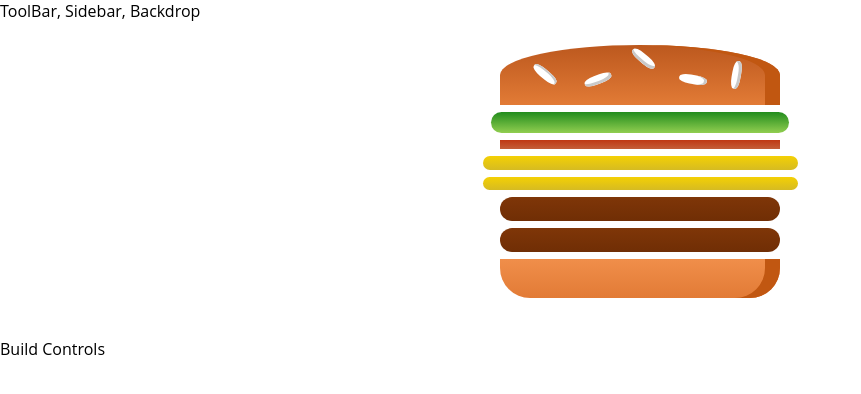
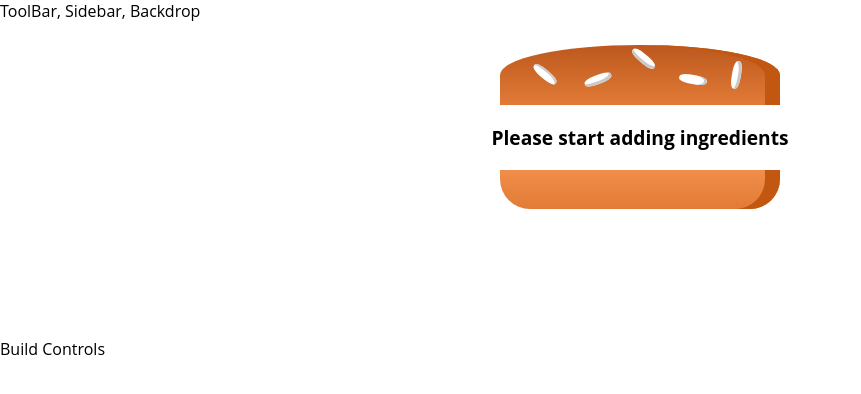
Before and after one commit to aniketstiwari/burger_application, a React (Create React App) app: page / in a window 1280 px wide. Shown: the top 394 px of the page, without its empty margins (0-861 px from the left). Built offline with nearby package versions, Linux system fonts and the light colour scheme; the HTML template or start-up script is replaced by a standard one.

Commit message:
[130] Clculating the ingredient sum dynamically

```diff
--- a/src/components/Burger/Burger.js
+++ b/src/components/Burger/Burger.js
@@ -5,11 +5,17 @@
 const Burger = (props) => {
     //Convert object to array
     // We will extract the keys of a given object and turn that into array
-    const transformedIngredients = Object.keys(props.ingredients).map(igKey => {
+    let transformedIngredients = Object.keys(props.ingredients).map(igKey => {
         return [...Array(props.ingredients[igKey])].map((_, i) => {
             return <BurgerIngredient key={igKey + i} type={igKey} />;
         });
-    });
+    })
+    .reduce( (arr, el) => {
+       return arr.concat(el);
+    }, []);
+    if(transformedIngredients.length ==0) {
+        transformedIngredients = <p>Please start adding ingredients</p>
+    }
     return (
         <div className={classes.Burger}>
             <BurgerIngredient type="bread-top" />
--- a/src/containers/BurgerBuilder/BurgerBuilder.js
+++ b/src/containers/BurgerBuilder/BurgerBuilder.js
@@ -7,10 +7,10 @@
         super(props);
         this.state = {
             ingredients: {
-                salad: 1,
-                bacon: 1,
-                cheese: 2,
-                meat: 2
+                salad: 0,
+                bacon: 0,
+                cheese: 0,
+                meat: 0
             }
         }
     }
```
